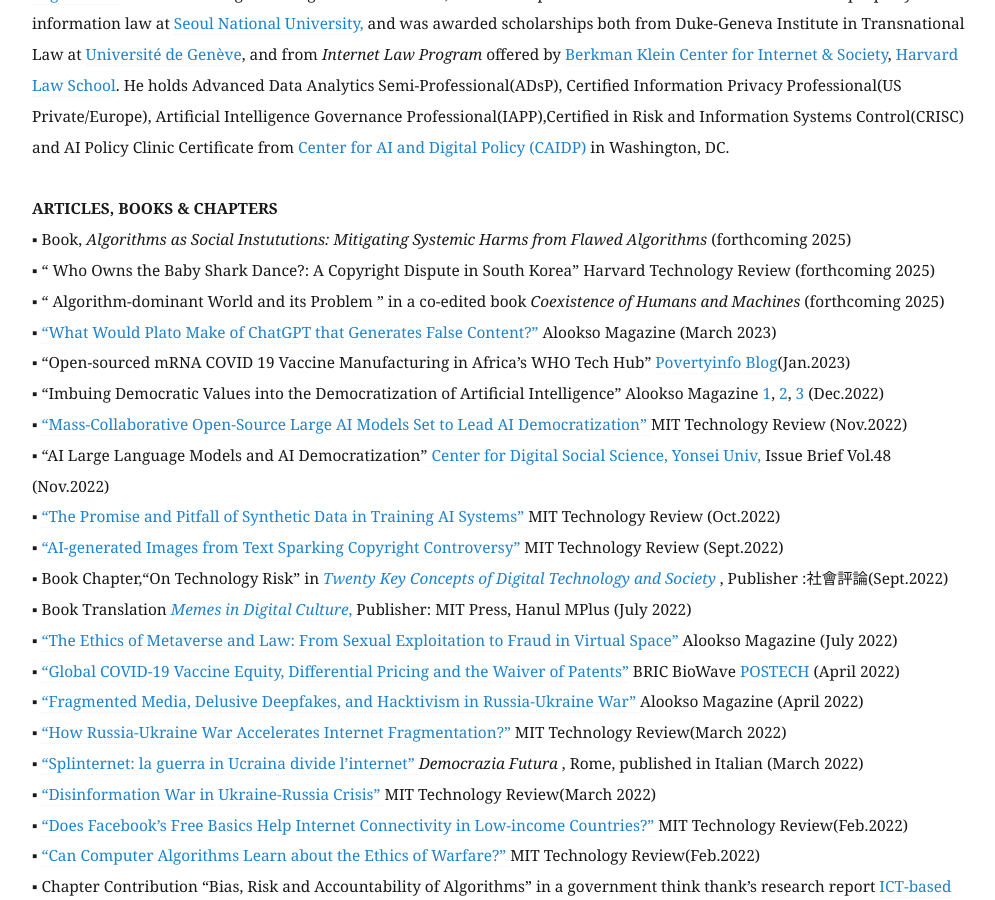
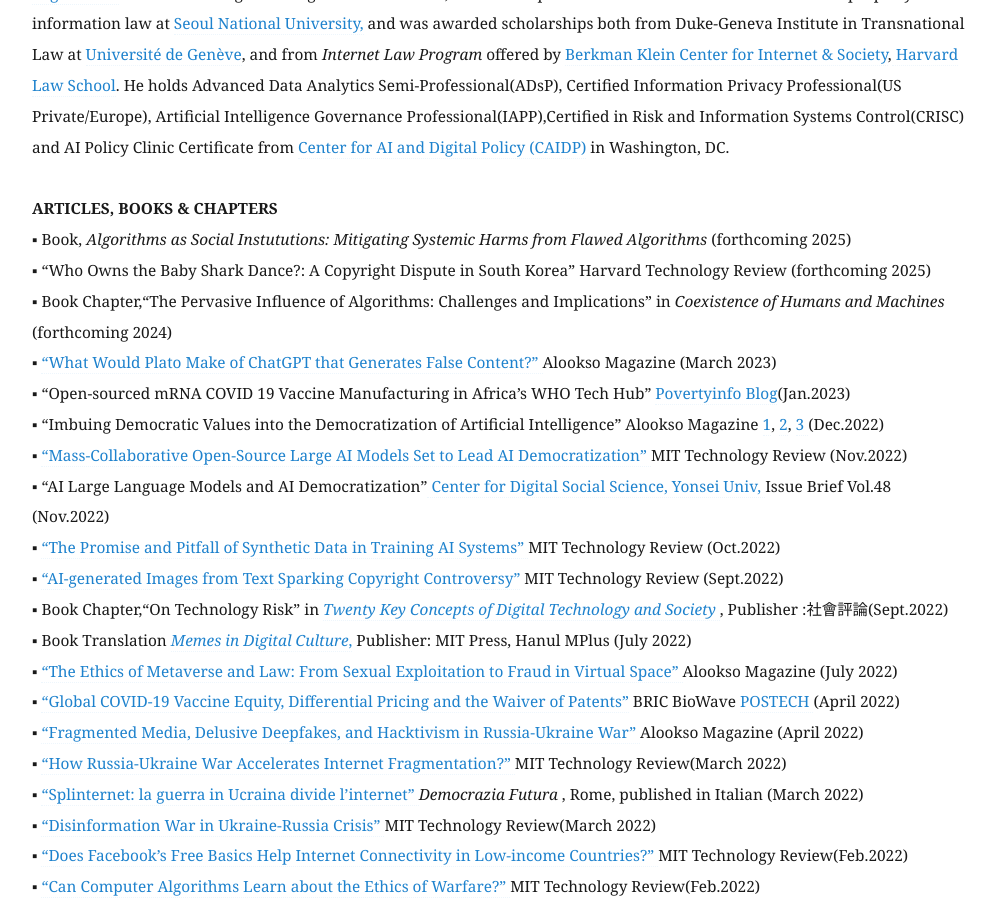
Before and after one commit to eunchangchoi/eunchangchoi.github.io, a Jekyll site: the page built from index.md, in a window 1280 px wide and 900 px high, scrolled down 2674 px. Shown: the whole window, without its empty margins (68-1063 px from the left). Built offline with Jekyll 4.4.1, drawn with Linux system fonts in a browser that asks for light colours.

Commit message:
Update index.md

```diff
--- a/index.md
+++ b/index.md
@@ -39,9 +39,9 @@
 <br>
  <strong> ARTICLES, BOOKS & CHAPTERS </strong> <br>
 ▪ Book,<i> Algorithms as Social Instututions: Mitigating Systemic Harms from Flawed Algorithms</i> (forthcoming 2025) <br>
-▪ “ Who Owns the Baby Shark Dance?: A Copyright Dispute in South Korea” Harvard Technology Review (forthcoming 2025) <br>
-▪ “ Algorithm-dominant World and its Problem ” in a co-edited book <i> Coexistence of Humans and Machines </i> (forthcoming 2025) <br>
-▪ <a href="https://alook.so/posts/54t4woG">“What Would Plato Make of ChatGPT that Generates False Content?”  </a> Alookso Magazine (March 2023) <br>
+▪ “Who Owns the Baby Shark Dance?: A Copyright Dispute in South Korea” Harvard Technology Review (forthcoming 2025) <br>
+▪ Book Chapter,“The Pervasive Influence of Algorithms: Challenges and Implications” in <i> Coexistence of Humans and Machines </i> (forthcoming 2024) <br>
+▪ <a href="https://alook.so/posts/54t4woG">“What Would Plato Make of ChatGPT that Generates False Content?” </a> Alookso Magazine (March 2023) <br>
 ▪ “Open-sourced mRNA COVID 19 Vaccine Manufacturing in Africa’s WHO Tech Hub” <a href="https://blog.naver.com/gp3project/222993202700"> Povertyinfo Blog</a>(Jan.2023) <br>
 ▪ “Imbuing Democratic Values into the Democratization of Artificial Intelligence” Alookso Magazine <a href="https://alook.so/posts/q1tpJvM">1</a>, <a href="https://alook.so/posts/mbtE1zy"> 2</a>, <a href="https://alook.so/posts/KmtBEro">3 </a> (Dec.2022) <br>
 ▪ <a href="https://www.technologyreview.kr/ai-%eb%af%bc%ec%a3%bc%ed%99%94%eb%a5%bc-%ec%9d%b4%eb%81%84%eb%8a%94-%eb%8c%80%ea%b7%9c%eb%aa%a8-%ed%98%91%ec%97%85-ai-%eb%aa%a8%eb%8d%b8/"> “Mass-Collaborative Open-Source Large AI Models Set to Lead AI Democratization” </a> MIT Technology Review (Nov.2022) <br>
```
